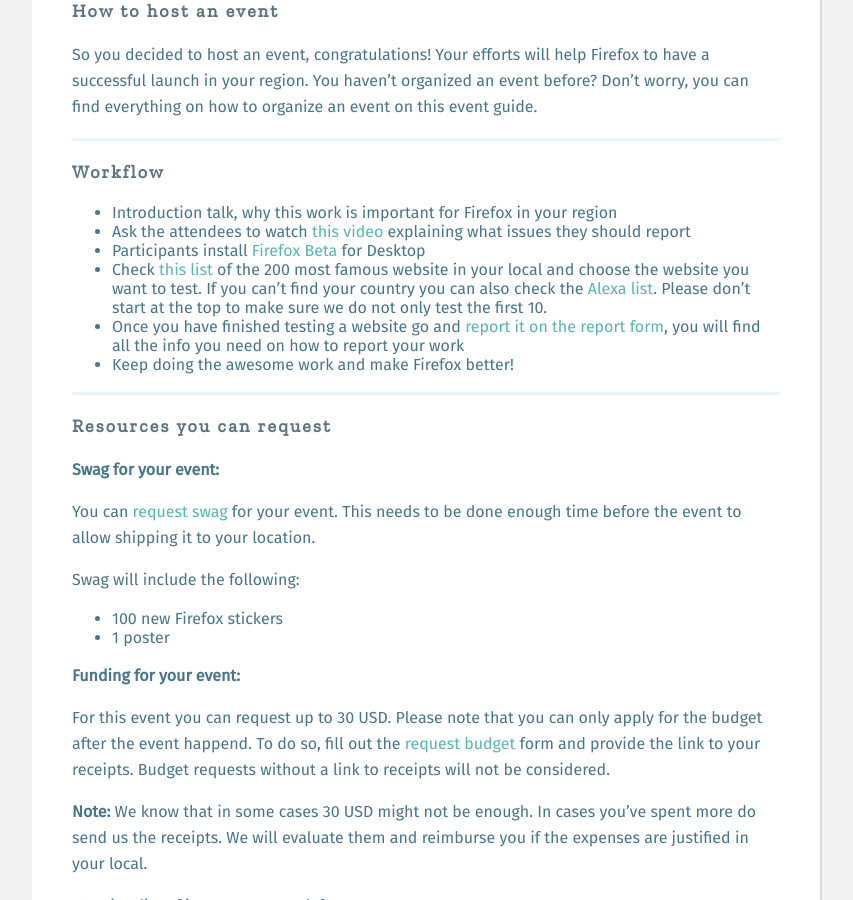
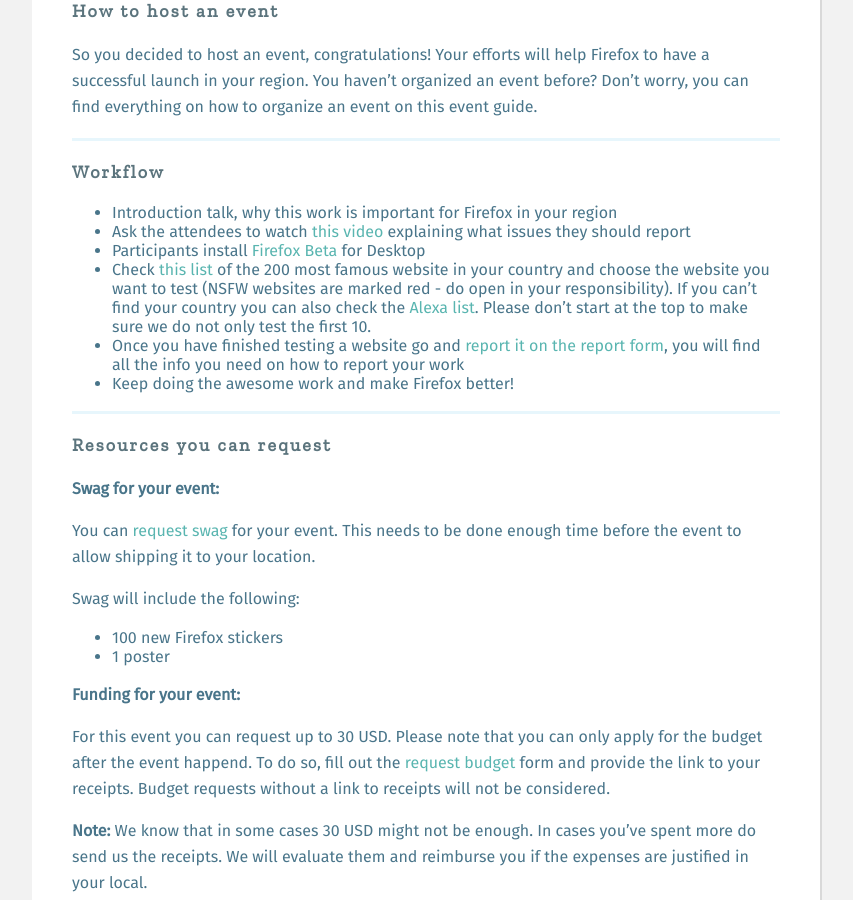
Before and after one commit to mozilla/firefox57-sprint, a Jekyll site: the page built from _articles/host.md, in a window 1280 px wide and 900 px high, scrolled down 685 px. Shown: the whole window, without its empty margins (18-871 px from the left). Built offline with Jekyll 4.4.1, drawn with Linux system fonts in a browser that asks for light colours; some web fonts are replaced; a script that is not in the unit is left out.

Commit message:
Added NSFW warning
The list has been updated with NSFW markings, so mention here as warning for users

```diff
--- a/_articles/host.md
+++ b/_articles/host.md
@@ -14,7 +14,7 @@
 * Introduction talk, why this work is important for Firefox in your region
 * Ask the attendees to watch [this video](https://air.mozilla.org/desktop-webcompat-short-version/) explaining what issues they should report
 * Participants install [Firefox Beta](https://www.mozilla.org/en-US/firefox/channel/desktop/#beta) for Desktop
-* Check [this list](https://docs.google.com/spreadsheets/d/1KCT5Ytuu8tyC559TXVo-lIlv4mZVPGhn8qQe-qSTgm8/edit#gid=1569236874) of the 200 most famous website in your local and choose the website you want to test. If you can't find your country you can also check the [Alexa list](https://www.alexa.com/topsites/countries). Please don't start at the top to make sure we do not only test the first 10.
+* Check [this list](https://docs.google.com/spreadsheets/d/1KCT5Ytuu8tyC559TXVo-lIlv4mZVPGhn8qQe-qSTgm8/edit#gid=1569236874) of the 200 most famous website in your country and choose the website you want to test (NSFW websites are marked red - do open in your responsibility). If you can't find your country you can also check the [Alexa list](https://www.alexa.com/topsites/countries). Please don't start at the top to make sure we do not only test the first 10.
 * Once you have finished testing a website go and [report it on the report form]({{ '/reporting/' | prepend: site.baseurl }}), you will find all the info you need on how to report your work
 * Keep doing the awesome work and make Firefox better!
 
```
